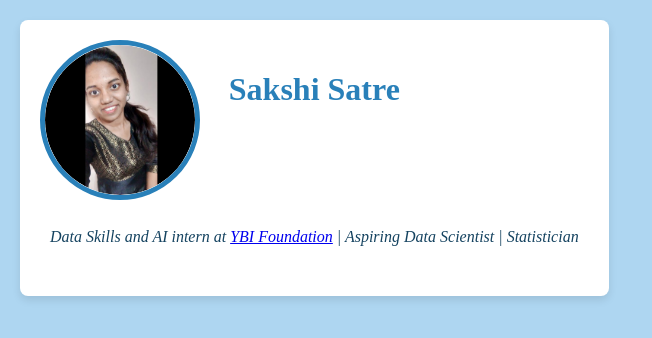
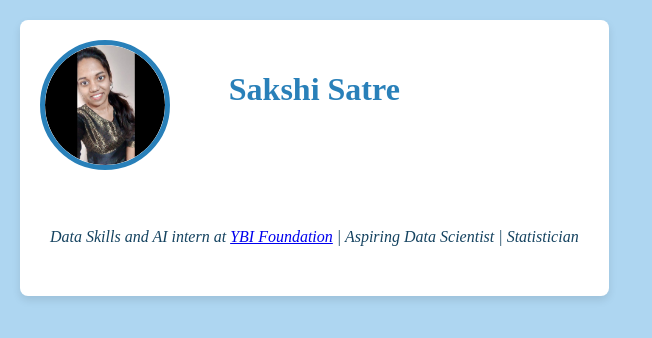
Before and after one commit to Sakshi3071/Sakshi3071.github.io, a plain HTML site: page index.html in a window 1280 px wide. Shown: the whole page, without its empty margins (0-652 px from the left). Drawn offline with Linux system fonts and the light colour scheme.

Commit message:
Update styles.css

```diff
--- a/styles.css
+++ b/styles.css
@@ -40,8 +40,8 @@ h1 {
     border: 5px solid #2980b9; /* Blue border */
     border-radius: 50%; /* Rounded border for circular shape */
     overflow: hidden; /* Hide overflow for perfect circle */
-    width: 150px; /* Increase the width of the profile picture */
-    height: 150px; /* Increase the height of the profile picture */
+    width: 120px; /* Increase the width of the profile picture */
+    height: 120px; /* Increase the height of the profile picture */
 }
 
 .profile-picture img {
```
